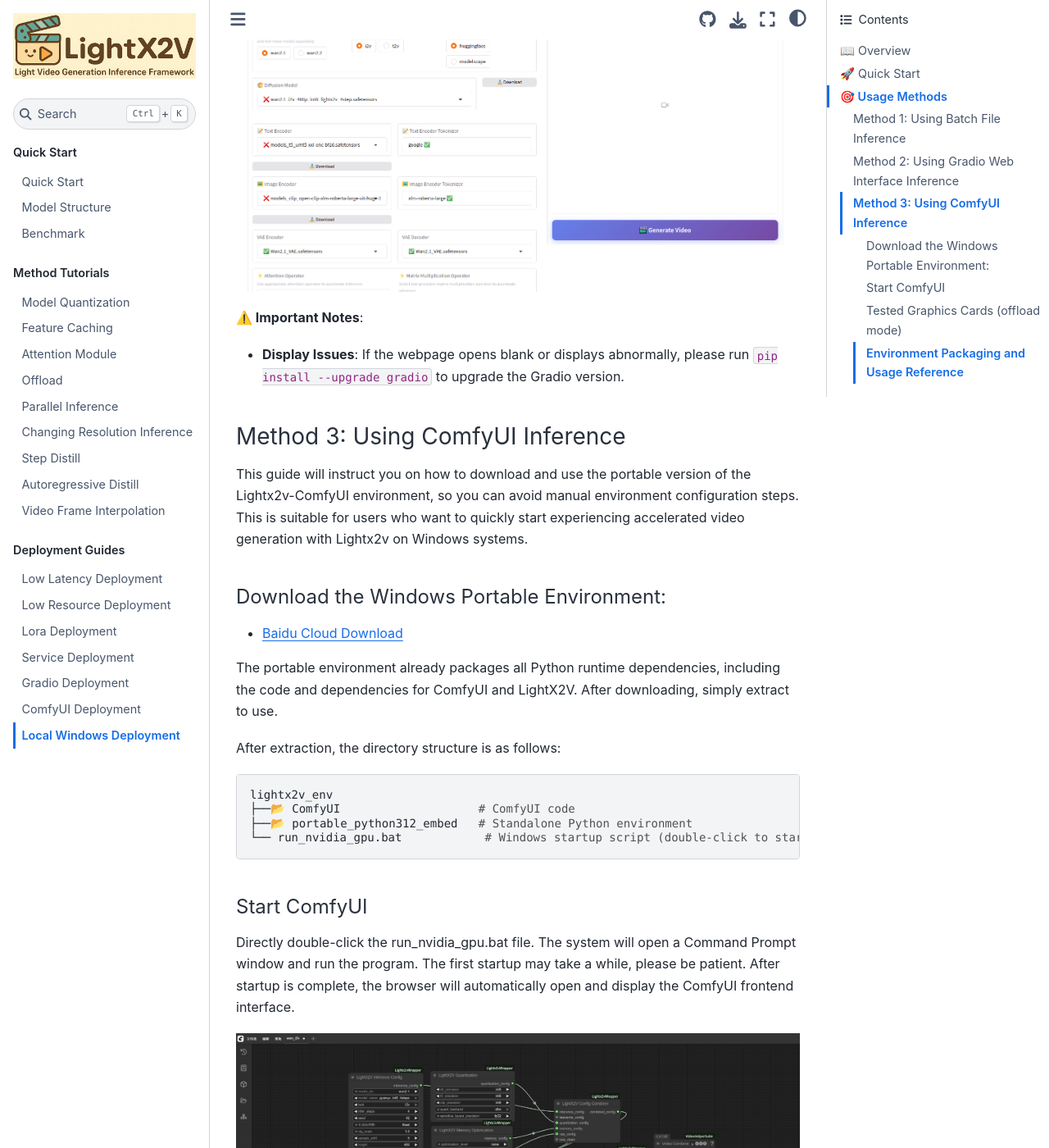
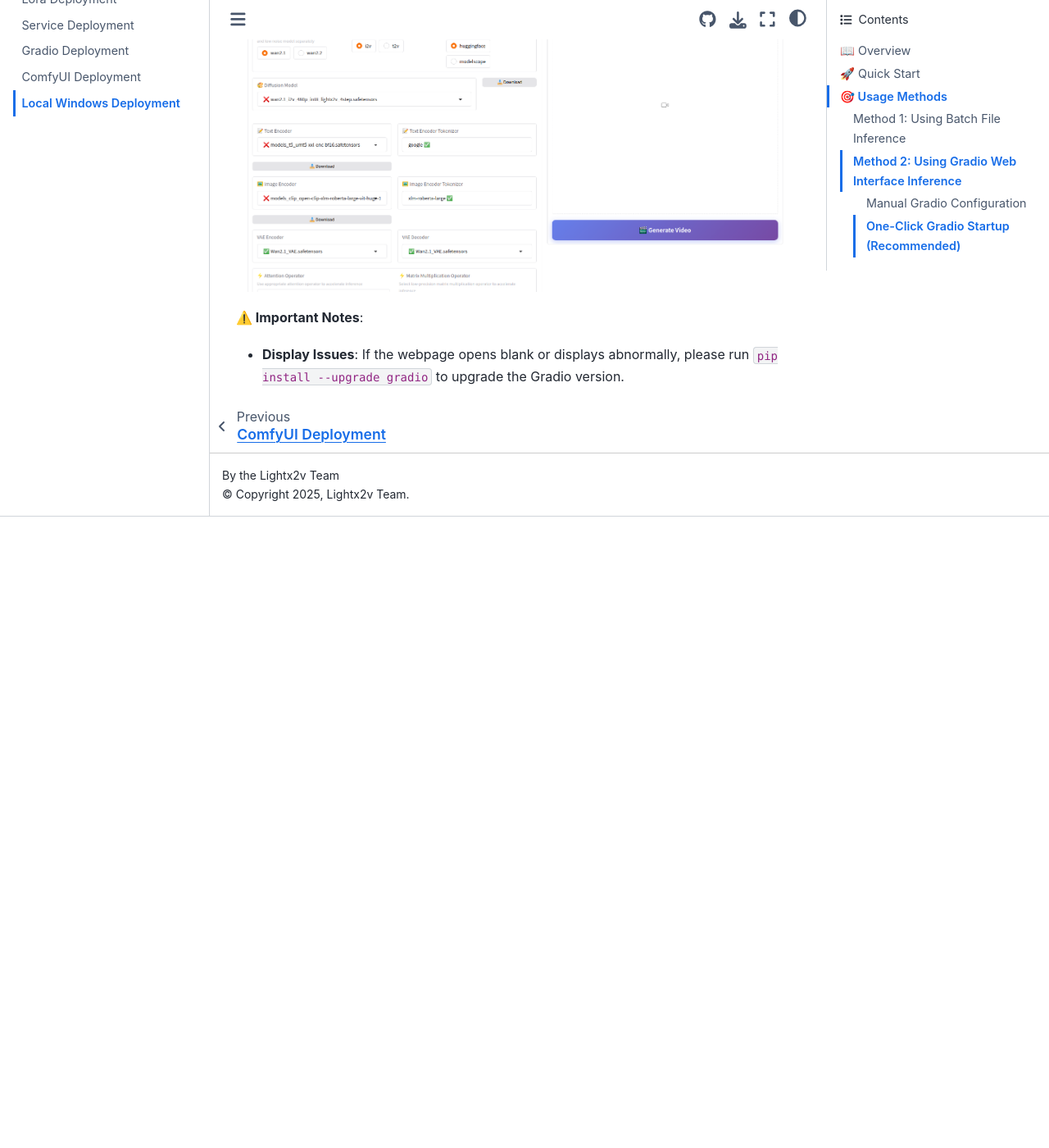
Before and after one commit to olek-soft-engineer/LightX2V, a Sphinx documentation site: the page built from docs/EN/source/deploy_guides/deploy_local_windows.md, in a window 1280 px wide and 1400 px high, scrolled down 2342 px. Shown: the whole window at 82% size. Built offline with Sphinx 7.4.7 and the Sphinx Book theme 1.1.4, drawn with Linux system fonts in a browser that asks for light colours; after the commit the page ends 2972 px from its top, so only the background shows below that; some of the changed text lies outside the part shown.

Commit message:
Update docs (#658)

````diff
--- a/docs/EN/source/deploy_guides/deploy_local_windows.md
+++ b/docs/EN/source/deploy_guides/deploy_local_windows.md
@@ -83,47 +83,3 @@
 
 **⚠️ Important Notes**:
 - **Display Issues**: If the webpage opens blank or displays abnormally, please run `pip install --upgrade gradio` to upgrade the Gradio version.
-
-### Method 3: Using ComfyUI Inference
-
-This guide will instruct you on how to download and use the portable version of the Lightx2v-ComfyUI environment, so you can avoid manual environment configuration steps. This is suitable for users who want to quickly start experiencing accelerated video generation with Lightx2v on Windows systems.
-
-#### Download the Windows Portable Environment:
-
-- [Baidu Cloud Download](https://pan.baidu.com/s/1SB6JYySKog-tfO_IZDPvtQ?pwd=yxht)
-
-The portable environment already packages all Python runtime dependencies, including the code and dependencies for ComfyUI and LightX2V. After downloading, simply extract to use.
-
-After extraction, the directory structure is as follows:
-
-```shell
-lightx2v_env
-├──📂 ComfyUI                    # ComfyUI code
-├──📂 portable_python312_embed   # Standalone Python environment
-└── run_nvidia_gpu.bat            # Windows startup script (double-click to start)
-```
-
-#### Start ComfyUI
-
-Directly double-click the run_nvidia_gpu.bat file. The system will open a Command Prompt window and run the program. The first startup may take a while, please be patient. After startup is complete, the browser will automatically open and display the ComfyUI frontend interface.
-
-![i2v example workflow](../../../../assets/figs/portabl_windows/pic1.png)
-
-The plugin used by LightX2V-ComfyUI is [ComfyUI-Lightx2vWrapper](https://github.com/ModelTC/ComfyUI-Lightx2vWrapper). Example workflows can be obtained from this project.
-
-#### Tested Graphics Cards (offload mode)
-
-- Tested model: `Wan2.1-I2V-14B-480P`
-
-| GPU Model   | Task Type   | VRAM Capacity | Actual Max VRAM Usage | Actual Max RAM Usage |
-|:-----------|:------------|:--------------|:---------------------|:---------------------|
-| 3090Ti     | I2V         | 24G           | 6.1G                 | 7.1G                 |
-| 3080Ti     | I2V         | 12G           | 6.1G                 | 7.1G                 |
-| 3060Ti     | I2V         | 8G            | 6.1G                 | 7.1G                 |
-| 4070Ti Super    | I2V        | 16G         | 6.1G        | 7.1G          |
-| 4070    | I2V        | 12G         | 6.1G        | 7.1G          |
-| 4060    | I2V        | 8G         | 6.1G        | 7.1G          |
-
-#### Environment Packaging and Usage Reference
-- [ComfyUI](https://github.com/comfyanonymous/ComfyUI)
-- [Portable-Windows-ComfyUI-Docs](https://docs.comfy.org/zh-CN/installation/comfyui_portable_windows#portable-%E5%8F%8A%E8%87%AA%E9%83%A8%E7%BD%B2)
````
Also changed, not shown: docs/ZH_CN/source/deploy_guides/deploy_local_windows.md (+0 -47 lines).
